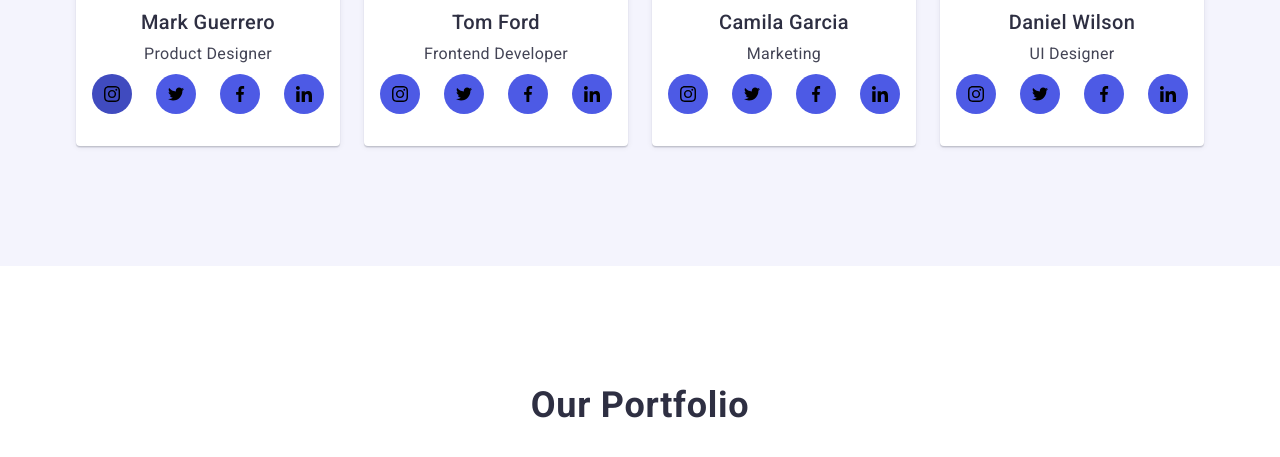
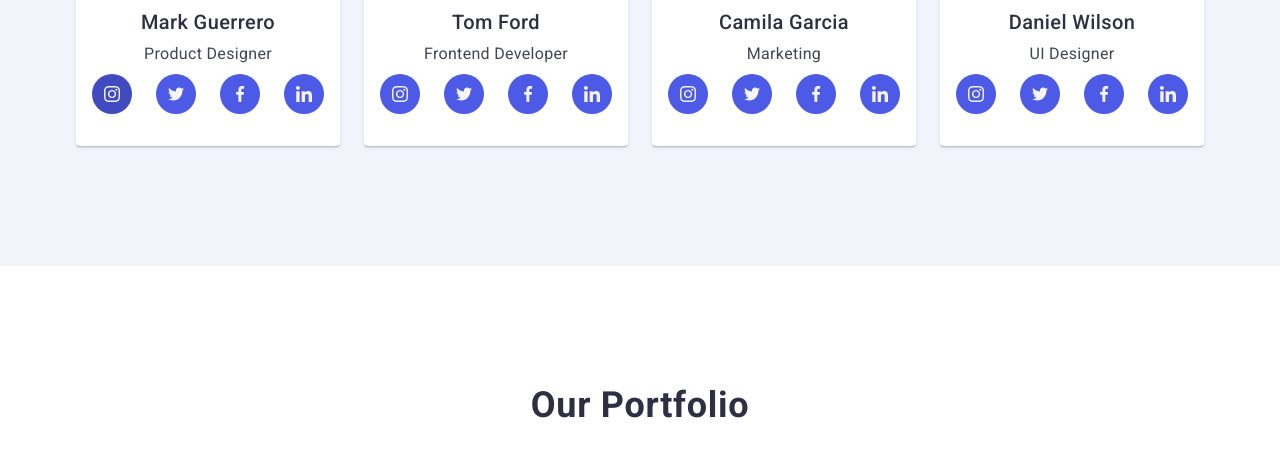
Before and after one commit to vanrica/goit-markup-hw-04, a plain HTML site: page index.html in a window 1280 px wide. In both pictures the pointer is over the link 112 px from the left and 1768 px from the top of the page. Shown: the part 1675-2132 px from the top of the page. Drawn offline with nearby package versions, Linux system fonts and the light colour scheme.

Commit message:
Team links update

```diff
--- a/css/styles.css
+++ b/css/styles.css
@@ -333,7 +333,7 @@ a {
     padding-bottom: 8px;
 }
 
-.social-link {
+.social-media .social-link {
     width: 100%;
     height: 100%;
     background-color: #4d5ae5;
@@ -341,11 +341,15 @@ a {
     display: flex;
     align-items: center;
     justify-content: center;
+    fill: #f4f4fd;
     background-color: 250ms cubic-bezier(0.4, 0, 0.2, 1);
 }
 
-.social-link:hover,
-.social-link:focus {
+.social-media .social-link:hover {
+    background-color: #404bbf;
+}
+
+.social-media .social-link:focus {
     background-color: #404bbf;
 }
 
```
